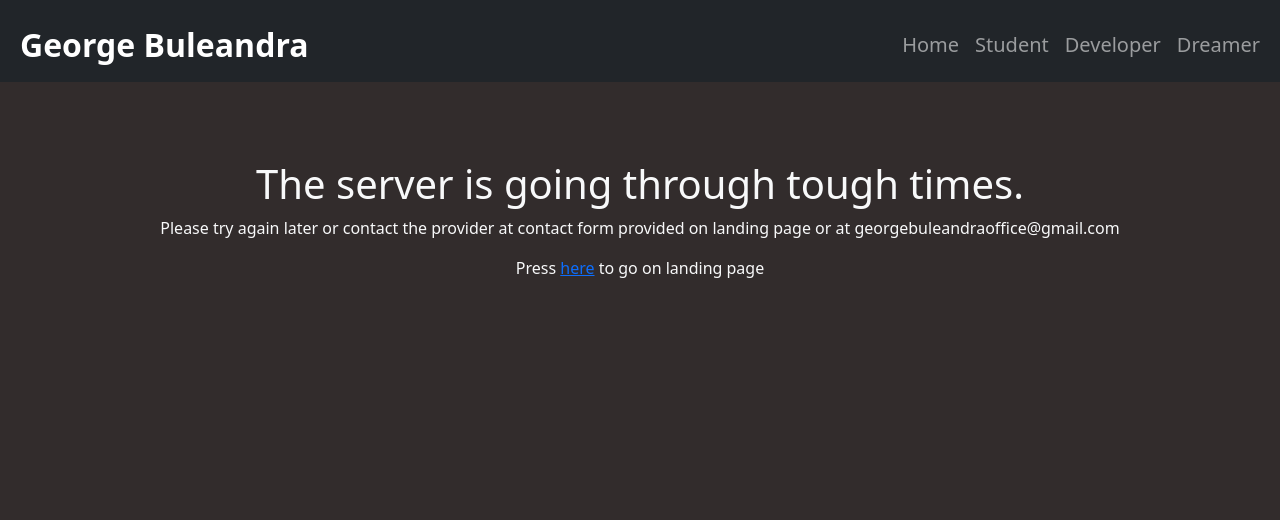
After one commit to BuleandraGeorge/PersonalWebsite, a Flask app: template templates/internal_error_500.html in a window 1280 px wide. The commit adds this page. Shown: the top 520 px of the page. Run offline with Flask 2, Linux system fonts and the light colour scheme; the template is opened without the code that fills it, so the values that code supplies are empty; some libraries are stand-ins or nearby versions.

Commit message:
Add error handler for http status code 500

```diff
--- a/myfirstApp.py
+++ b/myfirstApp.py
@@ -331,3 +331,7 @@ def contact():
 @app.errorhandler(404)
 def page_not_found(e):
     return render_template('not_found_404.html'), 404
+
+@app.errorhandler(500)
+def internal_server_error(e):
+    return render_template('internal_error_500.html'), 500
--- a/templates/index.html
+++ b/templates/index.html
@@ -59,7 +59,7 @@
  {% endif %}
 <p class=" fs-1 text-center text-light my-5 ">Studies</p>
 <div class="row my-5">
-    {% if courses|length> 0 %}
+    {% if courses|length> 0%}
     {% for course in courses %}
     <div class="col-sm-12 col-md-6 col-lg-4">
         <div class="card mb-3 mx-auto bg-dark text-light" style="max-width: 540px;">
--- /dev/null
+++ b/templates/internal_error_500.html
@@ -0,0 +1,8 @@
+{% extends "base.html" %}
+
+{% block content %}
+
+<h1 class="text-center text-light"> The server is going through tough times.</h1>
+<p class="text-center text-light">Please try again later or contact the provider at contact form provided on landing page or at georgebuleandraoffice@gmail.com</p>
+<p class="text-center text-light"> Press <a href="{{url_for("index")}}">here</a> to go on landing page</p>
+{% endblock %}
```
